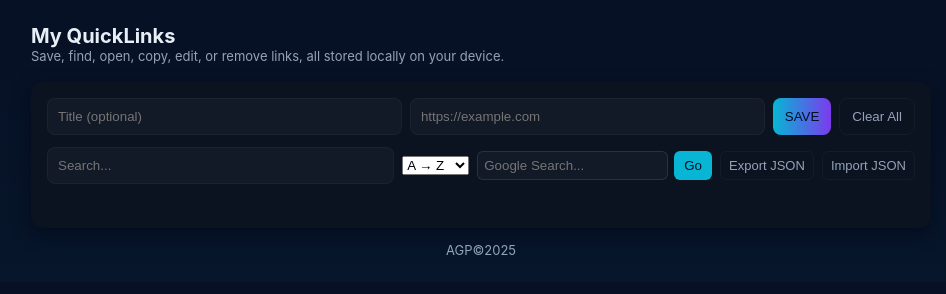
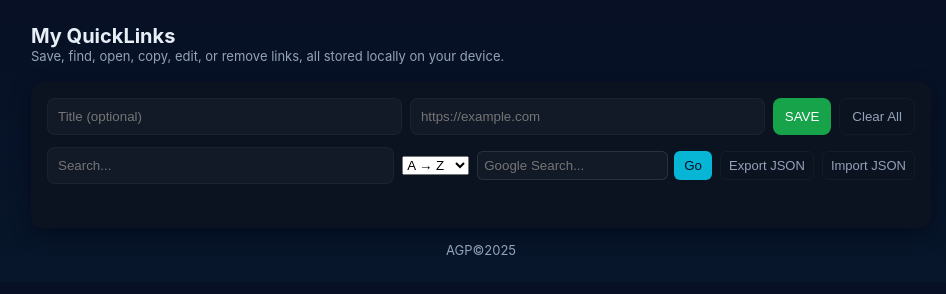
Before and after one commit to rdangp/AGP, a plain HTML site: page index.html in a window 1280 px wide. Shown: the whole page, without its empty margins (159-1105 px from the left). Drawn offline with Linux system fonts and the light colour scheme.

Commit message:
Update index.html

```diff
--- a/index.html
+++ b/index.html
@@ -32,6 +32,9 @@
     .small{padding:6px 8px;font-size:13px;border-radius:6px}
     .small.delete-btn{background: #dc2626; /* red */color: white;border:none}
     .small.delete-btn:hover{background: #b91c1c; /* darker red on hover */}
+
+    #addBtn{background: #16a34a; /* green-600 */color: white;}
+    #addBtn:hover{background: #15803d; /* darker green */}
 
     #googleSearch input{min-width: 150px}
     #googleSearch button:hover{opacity: 0.9}
```
